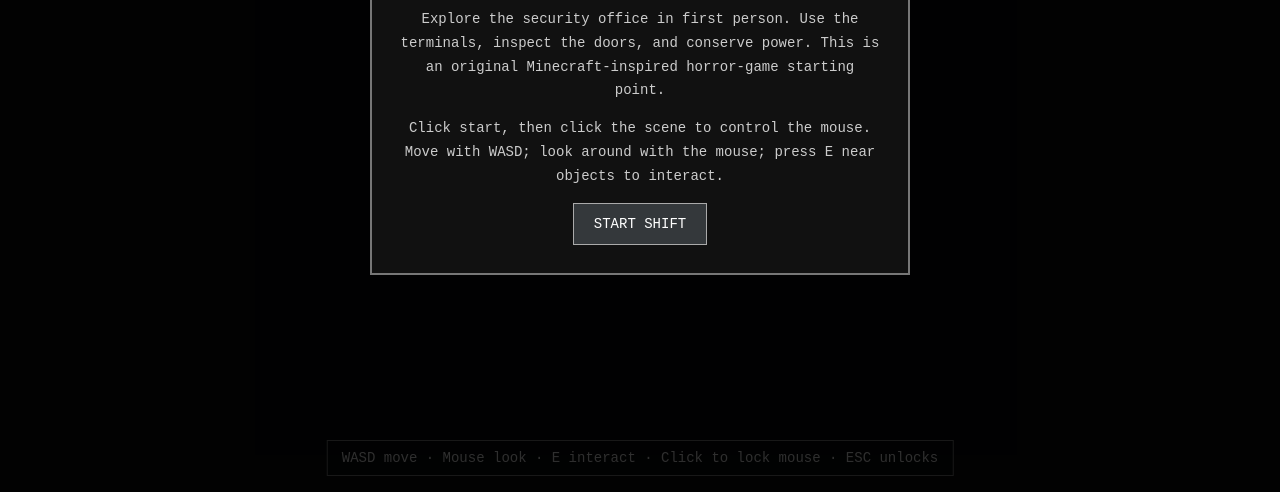
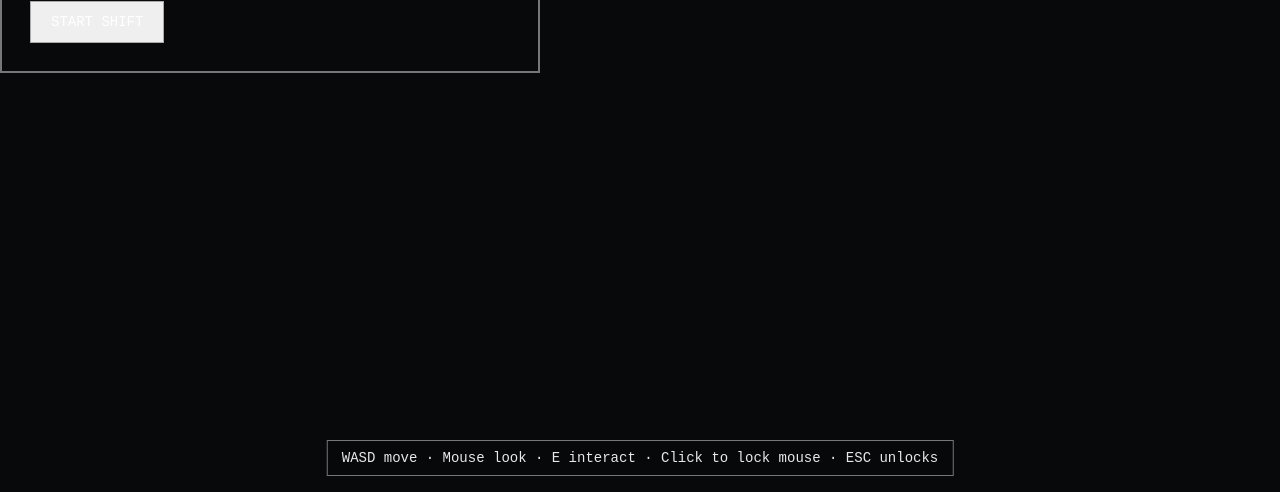
Before and after one commit to WaterFowl-Studio/Last-Nights-3, a plain HTML site: page index.html in a window 1280 px wide. Shown: the part 308-800 px from the top of the page. Drawn offline with nearby package versions, Linux system fonts and the light colour scheme.

Commit message:
Update index.html

```diff
--- a/index.html
+++ b/index.html
@@ -11,13 +11,11 @@
   #hud{position:fixed;inset:12px 14px auto;z-index:2;display:flex;justify-content:space-between;pointer-events:none;text-shadow:2px 2px #000}
   #readout{display:flex;gap:16px;background:#08090bcc;padding:9px 12px;border:1px solid #777}
   #help{position:fixed;left:50%;bottom:16px;transform:translateX(-50%);z-index:2;text-align:center;background:#08090bcc;border:1px solid #777;padding:9px 14px;pointer-events:none}
-  #prompt{position:fixed;left:50%;top:58%;transform:translate(-50%,-50%);z-index:3;color:#fff;background:#08090ddd;padding:10px 14px;display:none}
-  #crosshair{position:fixed;left:50%;top:50%;z-index:2;transform:translate(-50%,-50%);color:#fff;text-shadow:0 0 4px #000;pointer-events:none}
-  #overlay{position:fixed;inset:0;z-index:5;display:grid;place-items:center;background:#000c;text-align:center;padding:20px}
-  #card{max-width:540px;background:#111;padding:28px;border:2px solid #777}
+  #prompt{position:fixed;left:50%;t:grid;place-items:center;background:#000c;text-align:center;padding:20px}
+  #card{max-width:540px;backgroun11;padding:28px;border:2px solid #777}
   #card h1{letter-spacing:5px}
   #card p{color:#ccc;line-height:1.7}
-  button{font:inherit;color:white;background:#34383b;border:1px solid #aaa;padding:12px 20px;cursor:pointer}
+  button{font:inherit;color:white;background:#3483b;border:1px solid #aaa;padding:12px 20px;cursor:pointer}
   button:hover{background:#50565a}
   #cam{position:fixed;inset:8%;z-index:4;display:none;border:3px solid #aaa;background:#080b0bdd;padding:18px;text-align:center;pointer-events:none}
   #cam h2{letter-spacing:4px}
```
